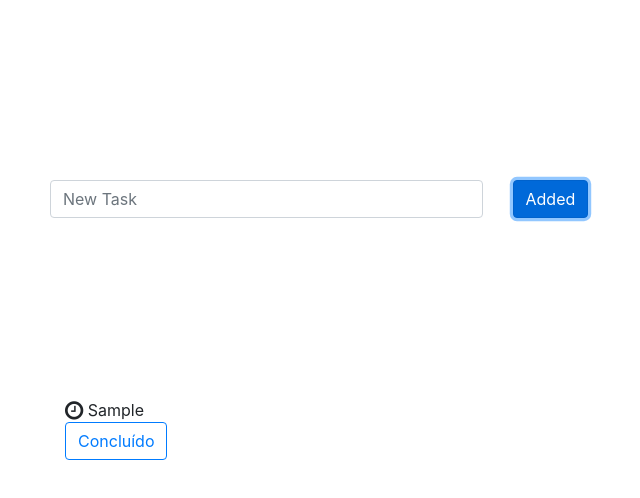
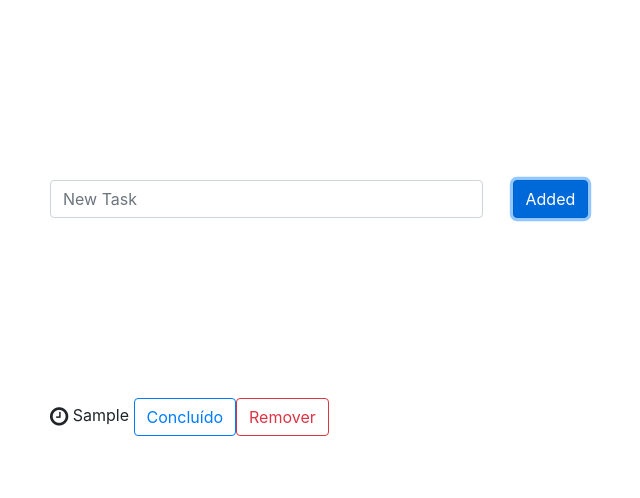
Before and after one commit to FelipeFontouraBr/Task_ToDo, a Vue app: page / in a window 1280 px wide. Both pictures are taken after typing "Sample" into the empty fields and a click on the button "Added". Shown: the top 498 px of the page, without its empty margins (250-890 px from the left). Built offline with nearby package versions, Linux system fonts and the light colour scheme.

Commit message:
Setting button (delete)

```diff
--- a/src/components/Todo.vue
+++ b/src/components/Todo.vue
@@ -1,14 +1,14 @@
 <template>
 <div class="row">
     <div class="col-md-7" :class="{checked: todo.checked}">
-            <div class="col-md-5">
-            <i class="fa fa-clock-o fa-lg" aria-hidden="true"></i>
+        <i class="fa fa-clock-o fa-lg" aria-hidden="true"></i>
             {{todo.description}}
             <button v-on:click="$emit('toggle', todo)" class="btn btn-outline-primary">
                 <span v-if="todo.checked">Desmarcar</span>
                 <span v-else>Concluído</span>
             </button>
-            </div>
+            <button v-on:click="$emit('remove', todo)" class="btn btn-outline-danger">Remover
+            </button>
     </div>
 </div>
 </template>
```
